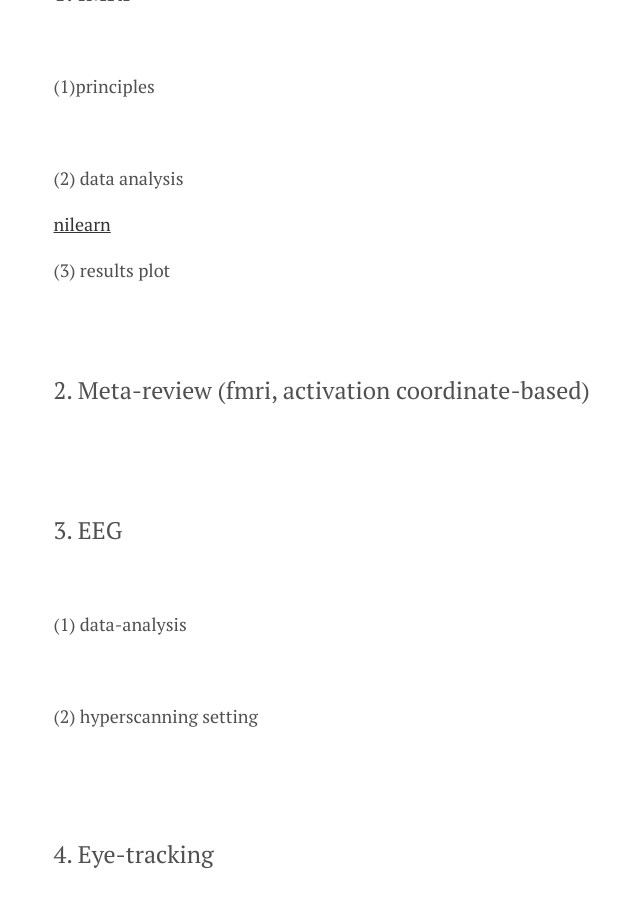
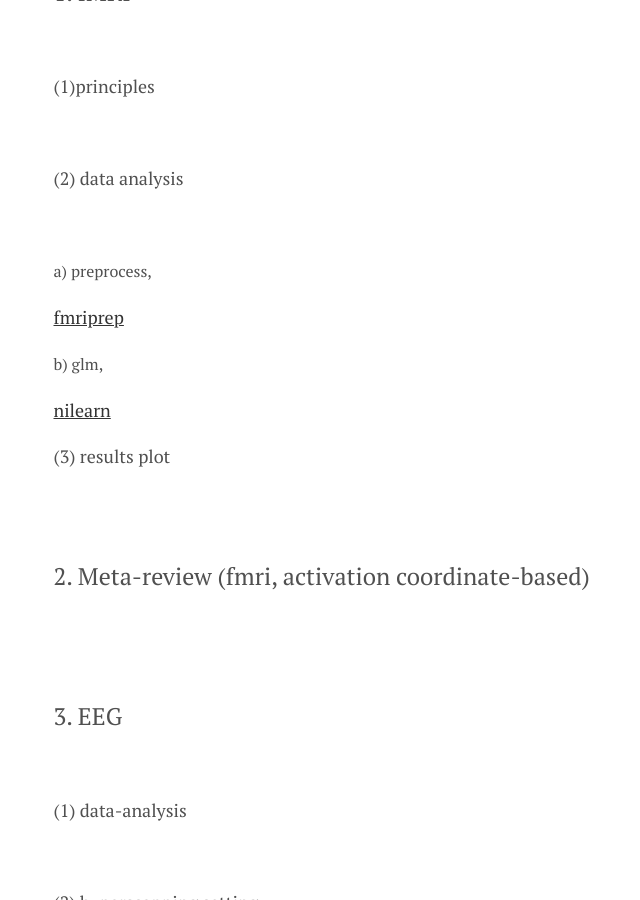
Before and after one commit to wu-shuyi/wu-shuyi.github.io, a Jekyll site: the page built from menu/learning resources.md, in a window 1280 px wide and 900 px high, scrolled down 2278 px. Shown: the whole window, without its empty margins (279-919 px from the left). Built offline with Jekyll 4.4.1, drawn with Linux system fonts in a browser that asks for light colours.

Commit message:
Update learning resources.md

```diff
--- a/menu/learning resources.md
+++ b/menu/learning resources.md
@@ -56,7 +56,10 @@ Here I would share some of my learning notes and open materials. <br>
 <font size="5">  1. fMRI </font> <br>
 <font size="4"> (1)principles </font>  <br>
 
-<font size="4"> (2) data analysis </font>
+<font size="4"> (2) data analysis </font>  <br>
+<font size="3.5"> a) preprocess,  </font>
+[fmriprep](https://www.evernote.com/shard/s721/sh/c0f52dc3-a373-afc1-d57c-da19eb7e8ae2/hn3E1th6vOlWhKrLNENrQtWp6H85a-ejgoelDlEN6Zj4vieru_2fIXZrrg) <br>
+<font size="3.5"> b) glm, </font>
 [nilearn](https://nilearn.github.io/stable/index.html) <br>
 
 <font size="4">(3) results plot </font> <br>
```
